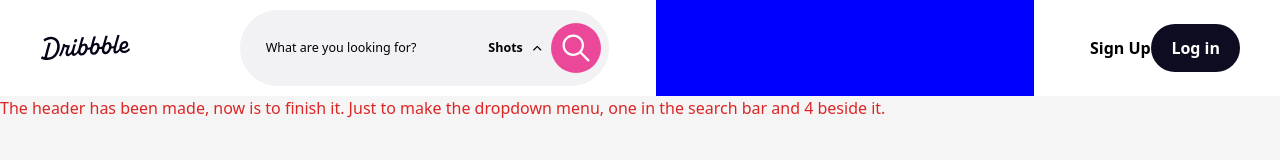
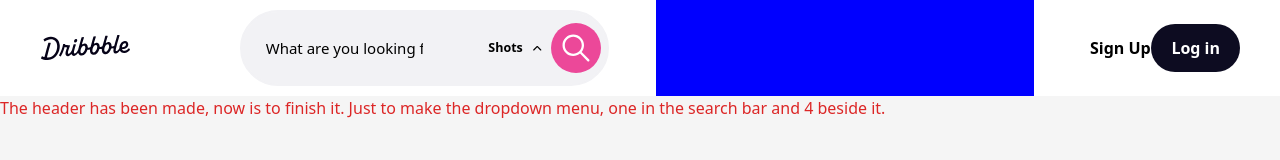
Before and after one commit to Adefiance/dribbble, a React (Vite) app: page / in a window 1280 px wide. Shown: the top 160 px of the page. Built offline with nearby package versions, Linux system fonts and the light colour scheme.

Commit message:
Small Changes, ignore this.

```diff
--- a/src/components/comps/HeaderSearchBar.tsx
+++ b/src/components/comps/HeaderSearchBar.tsx
@@ -1,28 +1,34 @@
-import { useState } from "react";
+import { useState, useRef } from "react";
 import { IoIosSearch, IoIosArrowDown, IoIosArrowUp } from "react-icons/io";
+import { TbLetterX } from "react-icons/tb";
 
 function HeaderSearchBar () {
-    let [dropped, drop] = useState(false)
-    let [chosen, choose] = useState("Shots")
+    let search = useRef<HTMLInputElement>(null)
+    let [dropped, drop] = useState<Boolean>(false)
+    let [chosen, choose] = useState<String>("Shots")
     const dropdown = () => drop(!dropped)
+    const checkValue = () => { if (search.current) return Boolean(search.current.value) }
     return (
         <div className="w-[55%] h-full flex justify-center items-center">
             <div className="w-[80%] h-[80%] relative flex items-center">
                 <div className="absolute right-2 flex justify-end items-center h-full">
+                    <div>
+                        {checkValue() ? <TbLetterX> </TbLetterX> : <div />}
                         <button className="flex justify-center items-center cursor-pointer text-black  hover:text-gray-800 text-[12.5px]" onClick={dropdown}>
                             <div className="font-semibold cursor-pointer">{chosen}</div>
                             {dropped ? <IoIosArrowDown className="mx-2 text-1xl cursor-pointer"  /> : <IoIosArrowUp className="mx-2 text-1xl"/>}
                             {dropped ? <div className="absolute w-[125px] h-[150px] bg-white top-[3.5rem] ml-5 rounded-[5px] shadow-[#868686] shadow-md flex justify-between items-center flex-col p-2">
-                            <div className={`text-[15px] w-full h-[42px] flex items-center pl-3 font-${chosen=="Shots" ? "bold" : "medium"} rounded-[5px] border-[1px] border-white hover:bg-gray-50 hover:border-gray-100`} onClick={() => choose("Shots")}>Shots</div>
-                            <div className={`text-[15px] w-full h-[42px] flex items-center pl-3 font-${chosen=="Designers" ? "bold" : "medium"} rounded-[5px] border-[1px] border-white hover:bg-gray-50 hover:border-gray-100`} onClick={() => choose("Designers")}>Designers</div>
-                            <div className={`text-[15px] w-full h-[42px] flex items-center pl-3 font-${chosen=="Services" ? "bold" : "medium"} rounded-[5px] border-[1px] border-white hover:bg-gray-50 hover:border-gray-100`} onClick={() => choose("Services")}>Services</div>
+                                <div className={`duration-100 text-[15px] w-full h-[42px] flex items-center pl-3 font-${chosen=="Shots" ? "bold" : "medium"} rounded-[5px] border-[1px] border-white hover:bg-gray-50 hover:border-gray-100`} onClick={() => choose("Shots")}>Shots</div>
+                                <div className={`duration-100 text-[15px] w-full h-[42px] flex items-center pl-3 font-${chosen=="Designers" ? "bold" : "medium"} rounded-[5px] border-[1px] border-white hover:bg-gray-50 hover:border-gray-100`} onClick={() => choose("Designers")}>Designers</div>
+                                <div className={`duration-100 text-[15px] w-full h-[42px] flex items-center pl-3 font-${chosen=="Services" ? "bold" : "medium"} rounded-[5px] border-[1px] border-white hover:bg-gray-50 hover:border-gray-100`} onClick={() => choose("Services")}>Services</div>
                             </div> : <div />}
                         </button>
+                    </div>
                     <button className="bg-pink-500 hover:bg-pink-400 duration-150 rounded-[50%] w-[50px] h-[50px]  flex items-center justify-center">
                         <IoIosSearch className="text-4xl text-white" />
                     </button>
                 </div>
-                <input className="flex justify-center w-full h-full bg-dark-light rounded-[40px] outline-none text-black px-6 pr-[10rem] text-[12.5px] placeholder:text-black duration-150 border-dark-light border-[2px] border-solid hover:border-pink-300 hover:bg-white focus:border-pink-300 focus:bg-white" placeholder="What are you looking for?" />
+                <input ref={search} className="flex justify-center w-full h-full bg-dark-light rounded-[40px] outline-none text-black px-6 pr-[11.5rem] text-[15px] placeholder:text-black duration-150 border-dark-light border-[2px] border-solid hover:border-pink-300 hover:bg-white focus:border-pink-300 focus:bg-white" placeholder="What are you looking for?" />
             </div>
         </div>
     )
```
Lines whose indentation alone changed are shown as unchanged.
